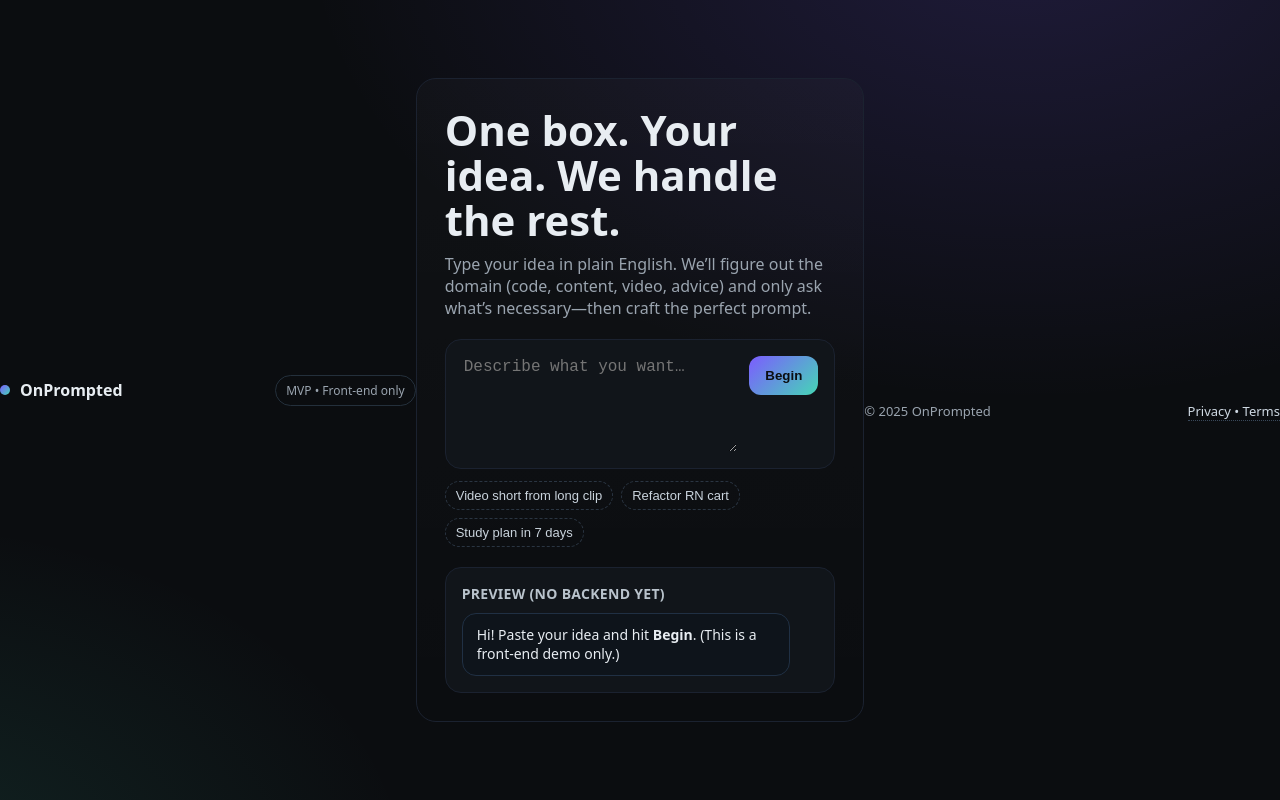
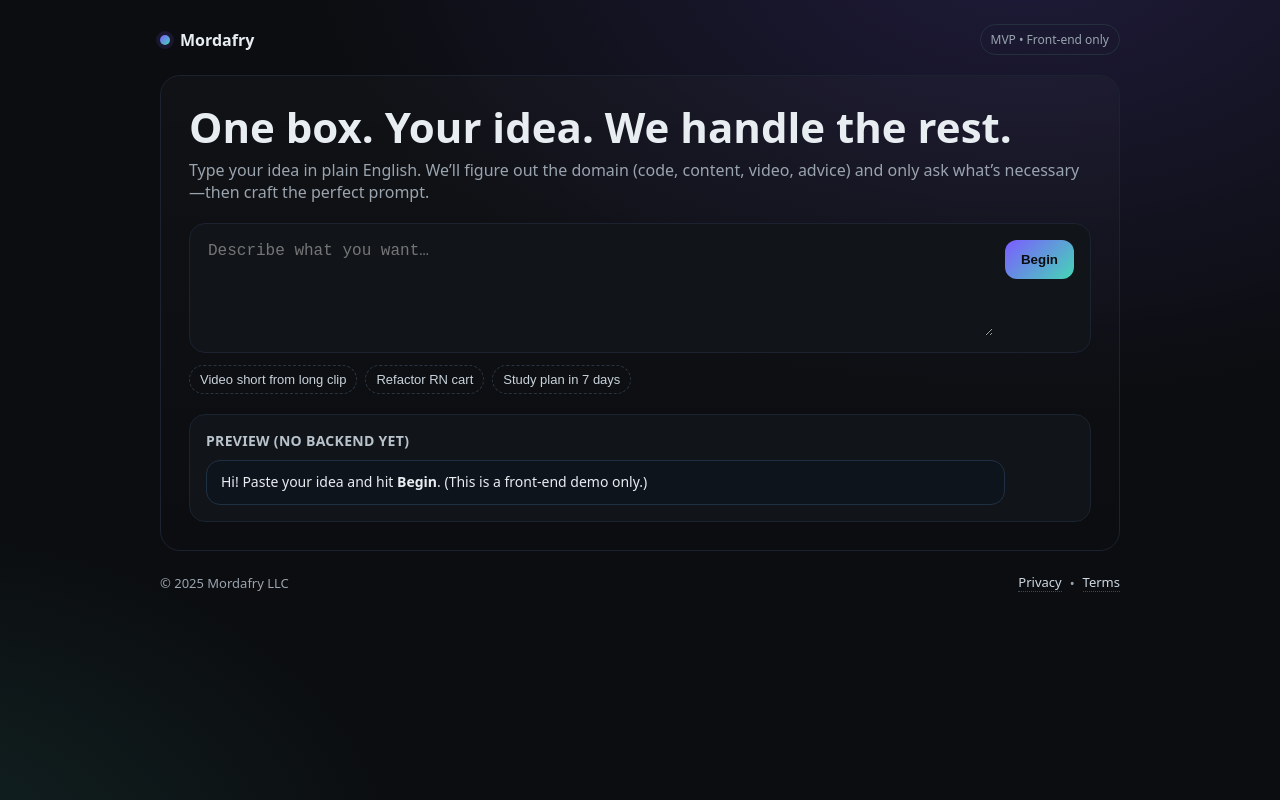
Before and after one commit to Howie774/onprompted, a website: page public/index.html in a window 1280 px wide. Drawn offline with Linux system fonts and the light colour scheme; no server answers.

Commit message:
Second edit

```diff
--- a/public/index.html
+++ b/public/index.html
@@ -3,12 +3,12 @@
 <head>
   <meta charset="utf-8" />
   <meta name="viewport" content="width=device-width,initial-scale=1" />
-  <title>OnPrompted — One box. Your idea. We handle the rest.</title>
+  <title>Mordafry — One box. Your idea. We handle the rest.</title>
   <link rel="stylesheet" href="styles.css" />
 </head>
 <body>
   <header class="top">
-    <div class="logo"><span class="dot"></span> OnPrompted</div>
+    <div class="logo"><span class="dot"></span> Mordafry</div>
     <div class="badge">MVP • Front-end only</div>
   </header>
 
@@ -39,8 +39,12 @@
   </main>
 
   <footer class="foot">
-    <span>© <span id="year"></span> OnPrompted</span>
-    <a href="#" class="link">Privacy • Terms</a>
+    <span>© <span id="year"></span> Mordafry LLC</span>
+    <nav class="foot-links" aria-label="Legal">
+      <a href="#" class="link">Privacy</a>
+      <span aria-hidden="true">•</span>
+      <a href="#" class="link">Terms</a>
+    </nav>
   </footer>
 
   <script src="app.js"></script>
--- a/public/styles.css
+++ b/public/styles.css
@@ -5,38 +5,81 @@
 *{box-sizing:border-box}
 html,body{height:100%}
 body{
-  margin:0; font-family:ui-sans-serif,system-ui,-apple-system,Segoe UI,Roboto,Helvetica,Arial;
-  background: radial-gradient(1200px 800px at 80% -10%, rgba(124,92,255,.18), transparent 60%),
-              radial-gradient(900px 600px at -10% 110%, rgba(69,214,182,.12), transparent 60%),
-              var(--bg);
-  color:var(--text); display:flex; align-items:center; justify-content:center;
+  margin:0;
+  font-family:ui-sans-serif,system-ui,-apple-system,Segoe UI,Roboto,Helvetica,Arial;
+  background:
+    radial-gradient(1200px 800px at 80% -10%, rgba(124,92,255,.18), transparent 60%),
+    radial-gradient(900px 600px at -10% 110%, rgba(69,214,182,.12), transparent 60%),
+    var(--bg);
+  color:var(--text);
+
+  /* FIX: stack header/main/footer vertically and keep them centered */
+  display:flex;
+  flex-direction:column;
+  align-items:center;
+  justify-content:flex-start;
+  padding:24px 0; /* slight breathing room top/bottom */
 }
+
+/* Constrain width of each section */
 main,header,footer{width:min(960px,92vw)}
-.top{display:flex; justify-content:space-between; align-items:center; margin-bottom:20px}
+
+/* Header */
+.top{
+  display:flex;
+  justify-content:space-between;
+  align-items:center;
+  margin-bottom:20px;
+
+  /* FIX: allow badge to wrap under logo on small screens instead of overflowing */
+  flex-wrap:wrap;
+  row-gap:10px;
+}
 .logo{display:flex; align-items:center; gap:10px; font-weight:700}
-.logo .dot{width:10px;height:10px;border-radius:50%;
-  background:linear-gradient(135deg,var(--brand),var(--brand2));}
-.badge{font-size:12px;color:var(--muted);border:1px solid #24303c;padding:6px 10px;border-radius:999px}
+.logo .dot{
+  width:10px;height:10px;border-radius:50%;
+  background:linear-gradient(135deg,var(--brand),var(--brand2));
+  /* keeps the dot aligned nicely with text */
+  box-shadow:0 0 0 4px rgba(124,92,255,.12);
+}
+.badge{
+  font-size:12px;color:var(--muted);
+  border:1px solid #24303c;padding:6px 10px;border-radius:999px;
+  white-space:nowrap;
+}
 
-.hero{background:linear-gradient(180deg,rgba(255,255,255,.02),rgba(255,255,255,0));
-  border:1px solid var(--border); border-radius:20px; padding:28px}
+.hero{
+  background:linear-gradient(180deg,rgba(255,255,255,.02),rgba(255,255,255,0));
+  border:1px solid var(--border); border-radius:20px; padding:28px
+}
 .hero h1{margin:0 0 10px; font-size:clamp(28px,4vw,42px); line-height:1.08}
 .sub{margin:0 0 20px; color:var(--muted)}
 
-.input-wrap{display:flex; gap:12px; background:var(--panel); border:1px solid var(--border);
-  border-radius:16px; padding:16px; align-items:flex-start}
-textarea{flex:1; min-height:96px; max-height:40vh; resize:vertical;
-  background:transparent; color:var(--text); border:none; outline:none; font-size:16px}
-.btn{cursor:pointer; border:none; font-weight:700; border-radius:12px; padding:12px 16px;
-  background:linear-gradient(135deg,var(--brand),var(--brand2)); color:#0b0d10}
+.input-wrap{
+  display:flex; gap:12px; background:var(--panel); border:1px solid var(--border);
+  border-radius:16px; padding:16px; align-items:flex-start
+}
+textarea{
+  flex:1; min-height:96px; max-height:40vh; resize:vertical;
+  background:transparent; color:var(--text); border:none; outline:none; font-size:16px
+}
+.btn{
+  cursor:pointer; border:none; font-weight:700; border-radius:12px; padding:12px 16px;
+  background:linear-gradient(135deg,var(--brand),var(--brand2)); color:#0b0d10
+}
 .btn:active{transform:translateY(1px)}
 
 .chips{display:flex; gap:8px; flex-wrap:wrap; margin:12px 0 0}
-.chip{font-size:13px; color:#c9d3dc; border:1px dashed #2a3542; background:transparent;
-  padding:6px 10px; border-radius:999px; cursor:pointer}
+.chip{
+  font-size:13px; color:#c9d3dc; border:1px dashed #2a3542; background:transparent;
+  padding:6px 10px; border-radius:999px; cursor:pointer
+}
 .chip:hover{border-style:solid}
 
-.panel{margin-top:20px; background:var(--panel); border:1px solid var(--border); border-radius:16px; padding:16px}
+.panel{
+  margin-top:20px; background:var(--panel); border:1px solid var(--border);
+  border-radius:16px; padding:16px
+}
 .panel h3{margin:0 0 10px; font-size:14px; color:#b9c3cc; letter-spacing:.3px; text-transform:uppercase}
 
 .chat{display:flex; flex-direction:column; gap:12px; max-height:38vh; overflow:auto}
@@ -44,8 +87,19 @@ textarea{flex:1; min-height:96px; max-height:40vh; resize:vertical;
 .bubble.ai{background:#0e141b; border:1px solid #203044}
 .bubble.user{background:#141a22; border:1px solid #243246}
 
-.foot{margin-top:22px; color:var(--muted); font-size:13px; display:flex; justify-content:space-between}
+/* Footer */
+.foot{
+  margin-top:22px; color:var(--muted); font-size:13px;
+  display:flex; justify-content:space-between; align-items:center;
+
+  /* FIX: prevent off-screen crowding on small widths */
+  flex-wrap:wrap; gap:10px;
+}
+.foot .foot-links{display:inline-flex; align-items:center; gap:8px; flex-wrap:wrap}
 .link{color:#cfd9e3; text-decoration:none; border-bottom:1px dotted #39485a}
 .link:hover{border-bottom-style:solid}
 
-@media (max-width:860px){ .input-wrap{flex-direction:column} }
+/* Mobile tweak: stack the input vertical */
+@media (max-width:860px){
+  .input-wrap{flex-direction:column}
+}
```
